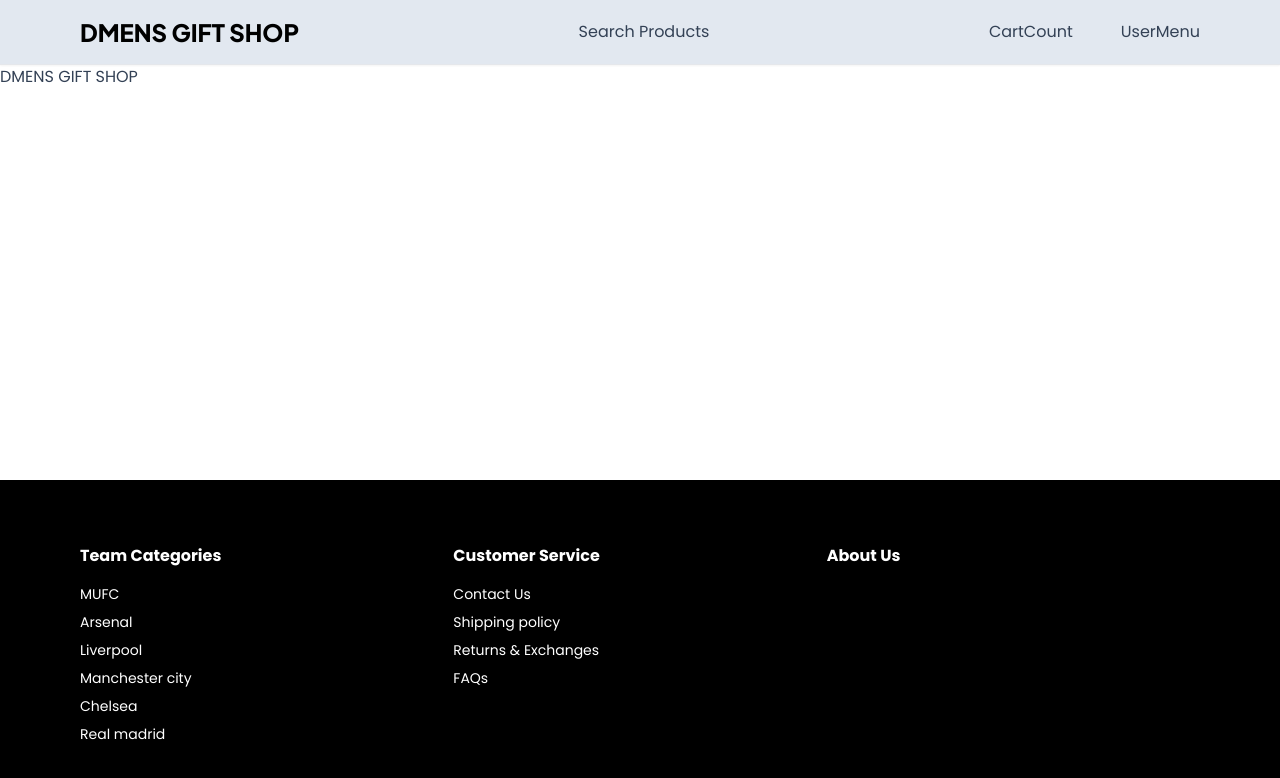
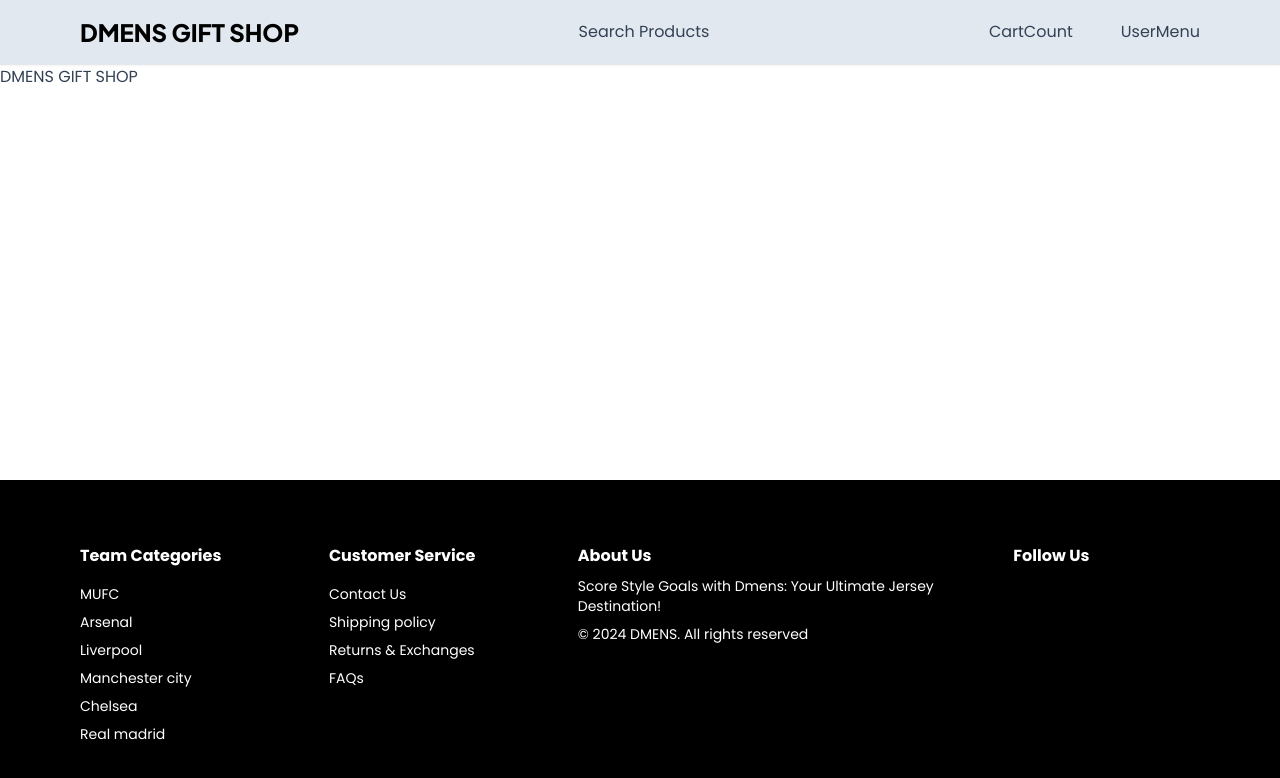
Before and after one commit to DenzelMswazi/dmens, a Next.js app: page / in a window 1280 px wide. Shown: the top 778 px of the page. Built offline with nearby package versions, Linux system fonts and the light colour scheme.

Commit message:
social icons

```diff
--- a/app/components/footer/Footer.tsx
+++ b/app/components/footer/Footer.tsx
@@ -25,7 +25,12 @@ const Footer = () => {
             </FooterList>
             <div className="w-full md:w-1/3 mb-6 md:mb-0">
               <h3 className="text-base font-bold mb-2">About Us</h3>
+              <p className="mb-2">Score Style Goals with Dmens: Your Ultimate Jersey Destination!</p>
+              <p>&copy; {new Date().getFullYear()} DMENS. All rights reserved</p>
             </div>
+            <FooterList>
+              <h3 className="text-base font-bold mb-2">Follow Us</h3>
+            </FooterList>
           </div>
         </Container>
         </footer>
```
